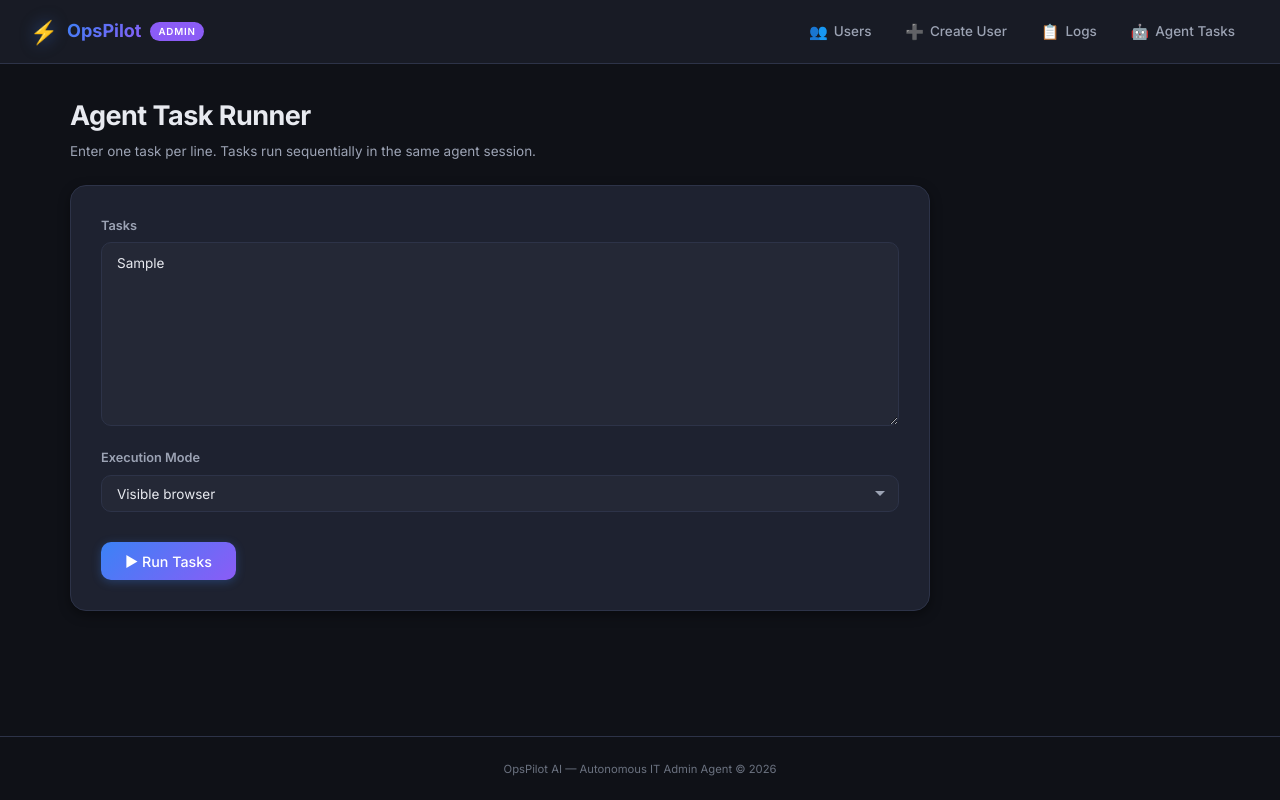
After one commit to vyshnav-182005/Autonomous-IT-Admin-Agent, a FastAPI app: template admin_panel/templates/agent_tasks.html in a window 1280 px wide. The commit adds this page. Run offline with FastAPI, Linux system fonts and the light colour scheme; the template is opened without the code that fills it: most values are stand-ins (such as "Sample title", 1, 10 or a date in 2020).

Commit message:
Agent task runner UI

```diff
--- a/admin_panel/main.py
+++ b/admin_panel/main.py
@@ -5,16 +5,28 @@ FastAPI application serving the admin panel with Jinja2 templates.
 
 import sys
 import os
+import logging
+import asyncio
 
 # Ensure project root is on the path
 sys.path.insert(0, os.path.dirname(os.path.dirname(os.path.abspath(__file__))))
 
 from contextlib import asynccontextmanager
 from fastapi import FastAPI, Request, Form
+from fastapi.concurrency import run_in_threadpool
 from fastapi.responses import HTMLResponse, RedirectResponse
 from fastapi.staticfiles import StaticFiles
 from fastapi.templating import Jinja2Templates
 from database.db import init_db, get_all_users, get_user_by_email, create_user, reset_password, disable_user, get_action_log
+from config import config
+from agent.llm_wrapper import LLMWrapper
+from agent.browser_controller import BrowserController
+from agent.agent import OpsPilotAgent
+
+logger = logging.getLogger("opspilot.admin")
+
+if sys.platform == "win32":
+    asyncio.set_event_loop_policy(asyncio.WindowsProactorEventLoopPolicy())
 
 # ── Lifespan ────────────────────────────────────────────────────────────────
 
@@ -156,3 +168,150 @@ async def logs_page(request: Request):
         "request": request,
         "logs": logs,
     })
+
+
+def get_llm() -> LLMWrapper:
+    """Initialize the LLM wrapper based on config."""
+    provider = config.LLM_PROVIDER
+
+    if provider == "openai":
+        api_key = config.OPENAI_API_KEY
+        model = config.OPENAI_MODEL
+        if not api_key or api_key.startswith("sk-your"):
+            raise ValueError("OPENAI_API_KEY is not set. Please configure it in .env.")
+    elif provider == "anthropic":
+        api_key = config.ANTHROPIC_API_KEY
+        model = config.ANTHROPIC_MODEL
+        if not api_key or api_key.startswith("sk-ant-your"):
+            raise ValueError("ANTHROPIC_API_KEY is not set. Please configure it in .env.")
+    else:
+        raise ValueError(f"Unknown LLM provider: '{provider}'")
+
+    return LLMWrapper(provider=provider, api_key=api_key, model=model)
+
+
+async def _execute_agent_tasks_async(tasks: list[str], use_headless: bool) -> list[dict]:
+    """Execute tasks through one browser session and return per-task results."""
+    llm = get_llm()
+    browser = BrowserController()
+    results = []
+
+    try:
+        await browser.start(headless=use_headless)
+        agent = OpsPilotAgent(
+            llm=llm,
+            browser=browser,
+            admin_url=config.ADMIN_PANEL_URL,
+            max_iterations=config.AGENT_MAX_ITERATIONS,
+        )
+
+        for task in tasks:
+            result = await agent.execute_task(task)
+            results.append({
+                "task": task,
+                "success": bool(result.get("success")),
+                "message": result.get("message", "No message"),
+                "iterations": result.get("iterations", 0),
+            })
+    finally:
+        await browser.stop()
+
+    return results
+
+
+def _execute_agent_tasks_sync(tasks: list[str], use_headless: bool) -> list[dict]:
+    """
+    Run async Playwright execution in a dedicated loop.
+    On Windows, force a Proactor loop because Playwright needs subprocess support.
+    """
+    if sys.platform == "win32":
+        loop = asyncio.ProactorEventLoop()
+        asyncio.set_event_loop(loop)
+        try:
+            return loop.run_until_complete(_execute_agent_tasks_async(tasks, use_headless))
+        finally:
+            loop.run_until_complete(loop.shutdown_asyncgens())
+            loop.close()
+            asyncio.set_event_loop(None)
+
+    return asyncio.run(_execute_agent_tasks_async(tasks, use_headless))
+
+
+@app.get("/agent-tasks", response_class=HTMLResponse)
+async def agent_tasks_page(request: Request, message: str = "", msg_type: str = ""):
+    """Display the agent task runner page."""
+    return templates.TemplateResponse("agent_tasks.html", {
+        "request": request,
+        "message": message,
+        "msg_type": msg_type,
+        "task_input": "",
+        "results": [],
+        "executed_count": 0,
+        "headless": config.AGENT_HEADLESS,
+    })
+
+
+@app.post("/agent-tasks", response_class=HTMLResponse)
+async def run_agent_tasks(
+    request: Request,
+    task_input: str = Form(...),
+    headless: str = Form("false"),
+):
+    """Execute one or more natural-language tasks via the autonomous agent."""
+    tasks = [line.strip() for line in task_input.splitlines() if line.strip()]
+    use_headless = headless.lower() == "true"
+
+    if not tasks:
+        return templates.TemplateResponse("agent_tasks.html", {
+            "request": request,
+            "message": "Please enter at least one task.",
+            "msg_type": "error",
+            "task_input": task_input,
+            "results": [],
+            "executed_count": 0,
+            "headless": use_headless,
+        })
+
+    try:
+        results = await run_in_threadpool(_execute_agent_tasks_sync, tasks, use_headless)
+    except ValueError as e:
+        return templates.TemplateResponse("agent_tasks.html", {
+            "request": request,
+            "message": str(e),
+            "msg_type": "error",
+            "task_input": task_input,
+            "results": [],
+            "executed_count": 0,
+            "headless": use_headless,
+        })
+
+    except Exception as e:
+        logger.exception("Agent task execution failed")
+        results = [{
+            "task": "System",
+            "success": False,
+            "message": f"Execution failed: {e}",
+            "iterations": 0,
+        }]
+
+    success_count = sum(1 for r in results if r["success"])
+    total_count = len(results)
+    if success_count == total_count:
+        message = f"All {total_count} task(s) completed successfully."
+        msg_type = "success"
+    elif success_count == 0:
+        message = "No tasks completed successfully."
+        msg_type = "error"
+    else:
+        message = f"Completed {success_count} of {total_count} task(s)."
+        msg_type = "error"
+
+    return templates.TemplateResponse("agent_tasks.html", {
+        "request": request,
+        "message": message,
+        "msg_type": msg_type,
+        "task_input": task_input,
+        "results": results,
+        "executed_count": total_count,
+        "headless": use_headless,
+    })
--- a/admin_panel/static/styles.css
+++ b/admin_panel/static/styles.css
@@ -563,6 +563,10 @@ a:hover {
     box-shadow: var(--shadow-md);
 }
 
+.task-runner-card {
+    max-width: 860px;
+}
+
 .create-form {
     display: flex;
     flex-direction: column;
@@ -602,6 +606,12 @@ a:hover {
     box-shadow: 0 0 0 3px rgba(59, 130, 246, 0.15);
 }
 
+.task-textarea {
+    min-height: 180px;
+    resize: vertical;
+    line-height: 1.5;
+}
+
 .form-select {
     cursor: pointer;
     appearance: none;
@@ -615,6 +625,22 @@ a:hover {
     display: flex;
     gap: 0.75rem;
     padding-top: 0.5rem;
+}
+
+.results-wrapper {
+    margin-top: 1.5rem;
+}
+
+.badge-task-success {
+    background: rgba(16, 185, 129, 0.12);
+    color: var(--accent-green);
+    border: 1px solid rgba(16, 185, 129, 0.25);
+}
+
+.badge-task-failure {
+    background: rgba(239, 68, 68, 0.12);
+    color: var(--accent-red);
+    border: 1px solid rgba(239, 68, 68, 0.25);
 }
 
 /* ── Footer ───────────────────────────────────────────────────── */
--- /dev/null
+++ b/admin_panel/templates/agent_tasks.html
@@ -0,0 +1,76 @@
+{% extends "base.html" %}
+
+{% block title %}Agent Tasks — OpsPilot Admin{% endblock %}
+
+{% block content %}
+<div class="page-header">
+    <div class="page-header-left">
+        <h1 data-testid="page-title">Agent Task Runner</h1>
+        <p class="page-subtitle">Enter one task per line. Tasks run sequentially in the same agent session.</p>
+    </div>
+</div>
+
+<div class="form-card task-runner-card">
+    <form method="post" action="/agent-tasks" class="create-form" data-testid="agent-task-form" id="agent-task-form">
+        <div class="form-group">
+            <label for="task_input" class="form-label">Tasks</label>
+            <textarea
+                id="task_input"
+                name="task_input"
+                class="form-input task-textarea"
+                rows="8"
+                placeholder="Reset password for john@company.com&#10;Disable user mark@company.com"
+                required
+                data-testid="task-input"
+            >{{ task_input }}</textarea>
+        </div>
+
+        <div class="form-group">
+            <label for="headless" class="form-label">Execution Mode</label>
+            <select id="headless" name="headless" class="form-input form-select" data-testid="task-headless-select">
+                <option value="false" {% if not headless %}selected{% endif %}>Visible browser</option>
+                <option value="true" {% if headless %}selected{% endif %}>Headless browser</option>
+            </select>
+        </div>
+
+        <div class="form-actions">
+            <button type="submit" class="btn btn-primary btn-lg" data-testid="run-task-btn">
+                ▶ Run Tasks
+            </button>
+        </div>
+    </form>
+</div>
+
+{% if executed_count > 0 %}
+<div class="table-wrapper results-wrapper">
+    <table class="data-table" data-testid="task-results-table">
+        <thead>
+            <tr>
+                <th>#</th>
+                <th>Task</th>
+                <th>Status</th>
+                <th>Message</th>
+                <th>Iterations</th>
+            </tr>
+        </thead>
+        <tbody>
+            {% for item in results %}
+            <tr class="table-row" data-testid="task-result-{{ loop.index }}">
+                <td>{{ loop.index }}</td>
+                <td>{{ item.task }}</td>
+                <td>
+                    {% if item.success %}
+                    <span class="badge badge-task-success">Success</span>
+                    {% else %}
+                    <span class="badge badge-task-failure">Failed</span>
+                    {% endif %}
+                </td>
+                <td>{{ item.message }}</td>
+                <td>{{ item.iterations }}</td>
+            </tr>
+            {% endfor %}
+        </tbody>
+    </table>
+</div>
+{% endif %}
+{% endblock %}
--- a/admin_panel/templates/base.html
+++ b/admin_panel/templates/base.html
@@ -28,6 +28,9 @@
             <a href="/logs" class="nav-link {% if request.url.path == '/logs' %}active{% endif %}" data-testid="nav-logs">
                 <span class="nav-icon">📋</span> Logs
             </a>
+            <a href="/agent-tasks" class="nav-link {% if request.url.path == '/agent-tasks' %}active{% endif %}" data-testid="nav-agent-tasks">
+                <span class="nav-icon">🤖</span> Agent Tasks
+            </a>
         </div>
     </nav>
 
--- a/run_admin.py
+++ b/run_admin.py
@@ -6,11 +6,15 @@ Starts the FastAPI admin panel on the configured port.
 import uvicorn
 import sys
 import os
+import asyncio
 
 # Ensure project root is on the path
 sys.path.insert(0, os.path.dirname(os.path.abspath(__file__)))
 
 from config import config
+
+if sys.platform == "win32":
+    asyncio.set_event_loop_policy(asyncio.WindowsProactorEventLoopPolicy())
 
 
 def main():
```
Also changed, not shown: agent/planner.py (+86 -1 lines), README.md, database/opspilot.db, 1 other file.
